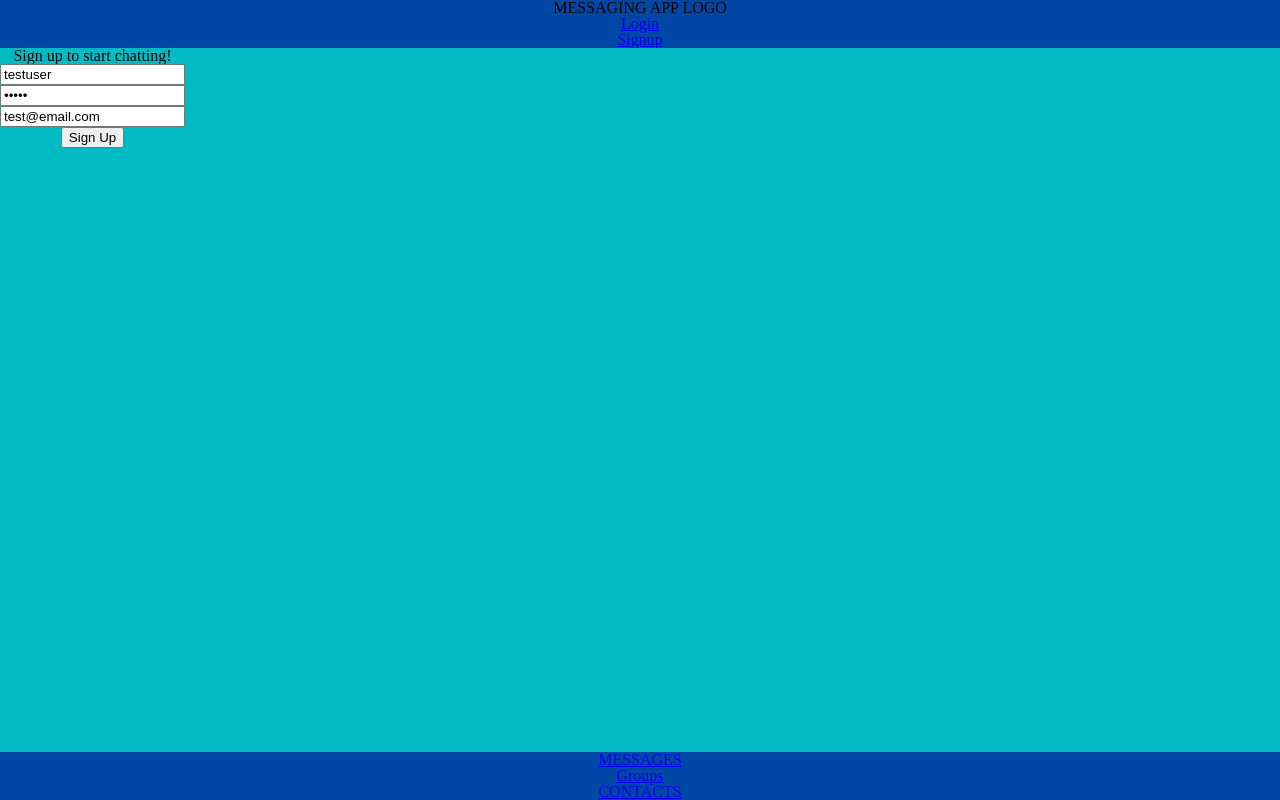
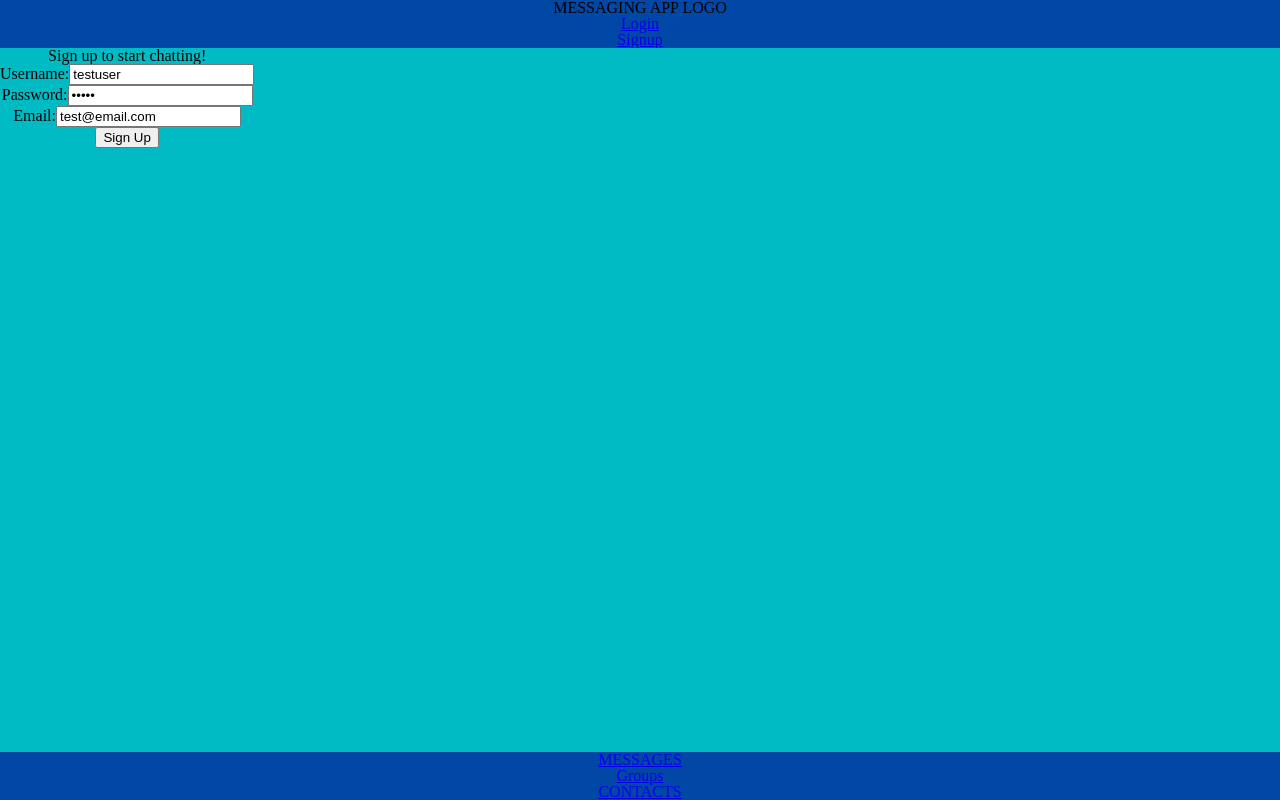
Before and after one commit to LukasDrinkwater/project-messaging-app, a React (Vite) app in the folder frontend/: page /signup in a window 1280 px wide. Built offline with nearby package versions, Linux system fonts and the light colour scheme; no server answers.

Commit message:
added labels

```diff
--- a/frontend/src/components/single-components/forms/SignUpForm.jsx
+++ b/frontend/src/components/single-components/forms/SignUpForm.jsx
@@ -46,7 +46,7 @@ export default function SignUpForm() {
       <div className="signUpFormContainer">
         <form onSubmit={handleSignUpSubmit}>
           <div className="formGroup">
-            <label htmlFor="username"></label>
+            <label htmlFor="username">Username:</label>
             <input
               type="text"
               id="username"
@@ -57,7 +57,7 @@ export default function SignUpForm() {
             />
           </div>
           <div className="formGroup">
-            <label htmlFor="password"></label>
+            <label htmlFor="password">Password:</label>
             <input
               type="password"
               id="password"
@@ -68,7 +68,7 @@ export default function SignUpForm() {
             />
           </div>
           <div className="formGroup">
-            <label htmlFor="email"></label>
+            <label htmlFor="email">Email:</label>
             <input
               type="email"
               id="email"
```
